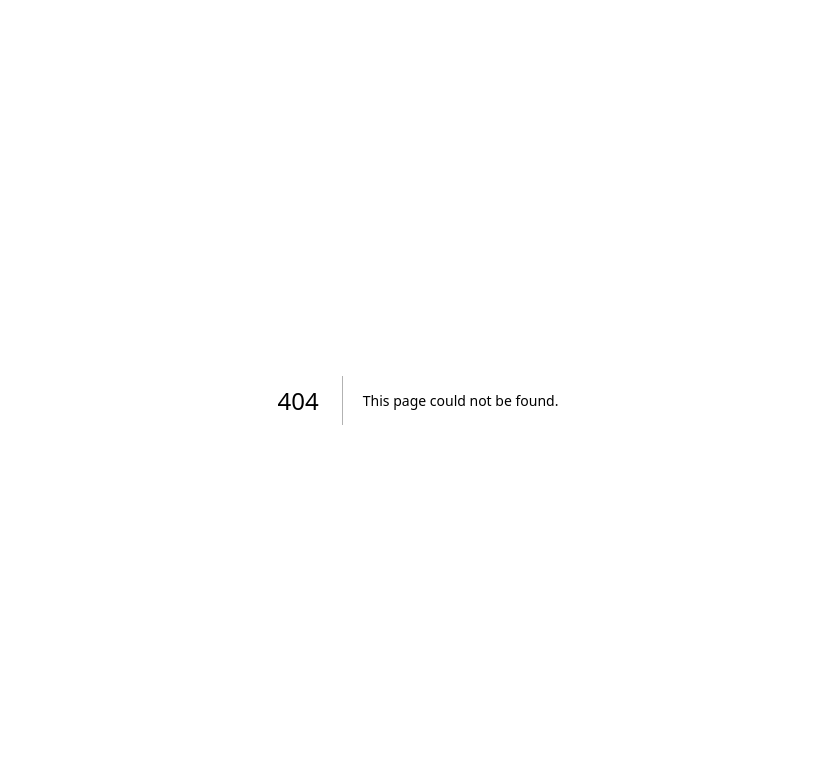
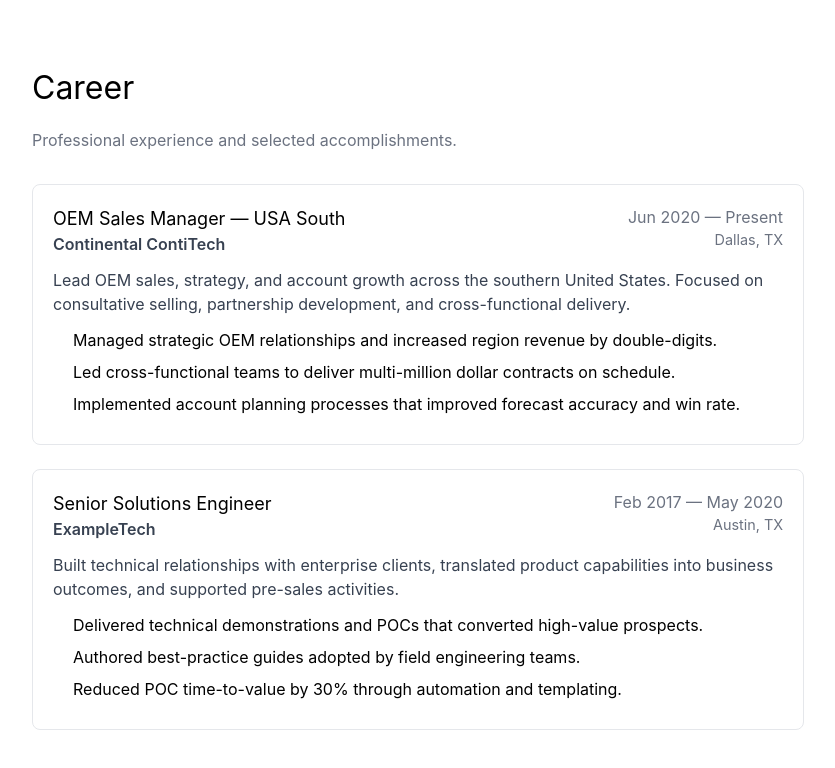
Before and after one commit to fbosaas-cyber/Tyler-s-Website, a Next.js app: page /career in a window 1280 px wide. Before the commit this address had no page. Shown: the top 768 px of the page, without its empty margins (222-1057 px from the left). Built offline with nearby package versions, Linux system fonts and the light colour scheme.

Commit message:
Add dynamic career page with sample data

```diff
--- /dev/null
+++ b/data/career.json
@@ -0,0 +1,30 @@
+[
+  {
+    "id": "continental",
+    "company": "Continental ContiTech",
+    "role": "OEM Sales Manager — USA South",
+    "startDate": "2020-06",
+    "endDate": "Present",
+    "location": "Dallas, TX",
+    "summary": "Lead OEM sales, strategy, and account growth across the southern United States. Focused on consultative selling, partnership development, and cross-functional delivery.",
+    "highlights": [
+      "Managed strategic OEM relationships and increased region revenue by double-digits.",
+      "Led cross-functional teams to deliver multi-million dollar contracts on schedule.",
+      "Implemented account planning processes that improved forecast accuracy and win rate."
+    ]
+  },
+  {
+    "id": "previous-role",
+    "company": "ExampleTech",
+    "role": "Senior Solutions Engineer",
+    "startDate": "2017-02",
+    "endDate": "2020-05",
+    "location": "Austin, TX",
+    "summary": "Built technical relationships with enterprise clients, translated product capabilities into business outcomes, and supported pre-sales activities.",
+    "highlights": [
+      "Delivered technical demonstrations and POCs that converted high-value prospects.",
+      "Authored best-practice guides adopted by field engineering teams.",
+      "Reduced POC time-to-value by 30% through automation and templating."
+    ]
+  }
+]
--- /dev/null
+++ b/pages/career.tsx
@@ -0,0 +1,79 @@
+import fs from 'fs'
+import path from 'path'
+import Head from 'next/head'
+
+type CareerEntry = {
+  id: string
+  company: string
+  role: string
+  startDate: string
+  endDate: string
+  location?: string
+  summary?: string
+  highlights?: string[]
+}
+
+export default function Career({ entries }: { entries: CareerEntry[] }) {
+  return (
+    <>
+      <Head>
+        <title>Career — Tyler Robinson</title>
+      </Head>
+      <main style={{ padding: '4rem', maxWidth: 900, margin: '0 auto' }}>
+        <h1 style={{ fontSize: '2rem', marginBottom: '1rem' }}>Career</h1>
+        <p style={{ color: '#6b7280', marginBottom: '2rem' }}>
+          Professional experience and selected accomplishments.
+        </p>
+
+        <div style={{ display: 'grid', gap: '1.5rem' }}>
+          {entries.map((e) => (
+            <article key={e.id} style={{ padding: '1.25rem', borderRadius: 8, border: '1px solid #e5e7eb' }}>
+              <header style={{ display: 'flex', justifyContent: 'space-between', alignItems: 'flex-start' }}>
+                <div>
+                  <h2 style={{ margin: 0, fontSize: '1.125rem' }}>{e.role}</h2>
+                  <div style={{ color: '#374151', fontWeight: 600 }}>{e.company}</div>
+                </div>
+                <div style={{ textAlign: 'right', color: '#6b7280' }}>
+                  <div>{formatDateRange(e.startDate, e.endDate)}</div>
+                  {e.location && <div style={{ fontSize: '0.9rem' }}>{e.location}</div>}
+                </div>
+              </header>
+
+              {e.summary && <p style={{ marginTop: '0.75rem', color: '#374151' }}>{e.summary}</p>}
+
+              {e.highlights && e.highlights.length > 0 && (
+                <ul style={{ marginTop: '0.75rem', paddingLeft: '1.25rem' }}>
+                  {e.highlights.map((h, i) => (
+                    <li key={i} style={{ marginBottom: '0.5rem' }}>{h}</li>
+                  ))}
+                </ul>
+              )}
+            </article>
+          ))}
+        </div>
+      </main>
+    </>
+  )
+}
+
+function formatDateRange(start: string, end: string) {
+  const s = formatYearMonth(start)
+  const e = end.toLowerCase() === 'present' ? 'Present' : formatYearMonth(end)
+  return `${s} — ${e}`
+}
+
+function formatYearMonth(ym: string) {
+  // expect yyyy-mm
+  const [y, m] = ym.split('-')
+  if (!y) return ym
+  const monthNames = ['Jan','Feb','Mar','Apr','May','Jun','Jul','Aug','Sep','Oct','Nov','Dec']
+  const mi = Number(m) - 1
+  return m ? `${monthNames[mi] ?? ''} ${y}` : y
+}
+
+export async function getStaticProps() {
+  const file = path.join(process.cwd(), 'data', 'career.json')
+  const raw = fs.readFileSync(file, 'utf-8')
+  const entries: CareerEntry[] = JSON.parse(raw)
+  return { props: { entries } }
+}
```
